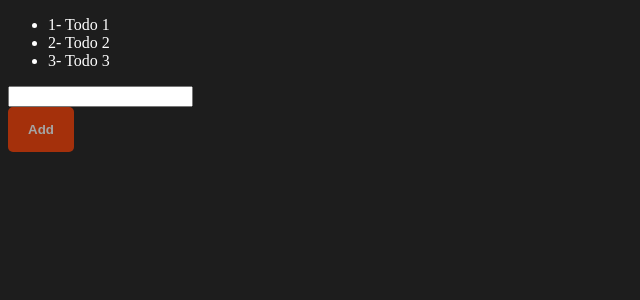
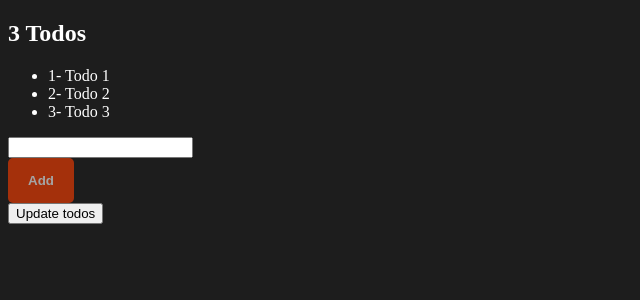
Before and after one commit to DanielGeek/my_-svelte_-projects, a Svelte app in the folder 01-svelte-course/: page / in a window 1280 px wide. Shown: the top 300 px of the page, without its empty margins (0-640 px from the left). Built offline with nearby package versions, Linux system fonts and the light colour scheme.

Commit message:
23. Binding Component Props

```diff
--- a/01-svelte-course/src/App.svelte
+++ b/01-svelte-course/src/App.svelte
@@ -7,7 +7,7 @@
 	import TodoList from './lib/TodoList.svelte';
 	import { v4 as uuid } from 'uuid';
 
-	const todos = [
+	let todos = [
 		{
 			id: uuid(),
 			title: 'Todo 1',
@@ -24,13 +24,22 @@
 			completed: true,
 		},
 	];
+	$: console.log(todos);
 	// const props = {
 	//   maxCount: 10,
 	//   initialCount: 5
 	// };
 </script>
 
-<TodoList {todos} />
+<h2>{todos.length} Todos</h2>
+<TodoList bind:todos />
+
+<button
+	on:click={() => {
+		todos = [];
+	}}
+	>Update todos
+</button>
 
 <!-- <Button
 	on:click|once={(event) => {
```
